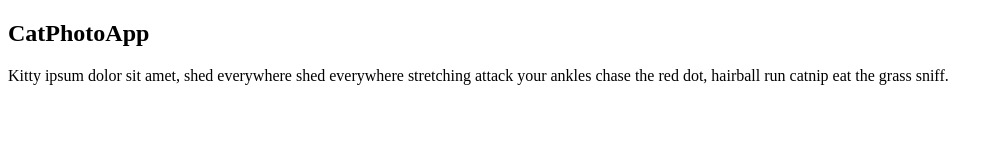
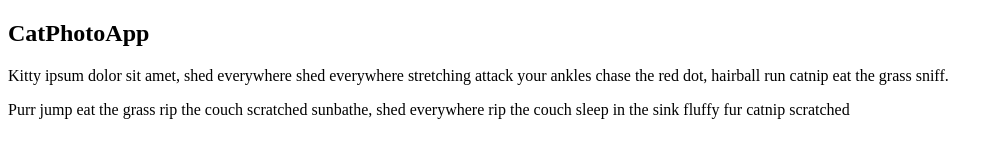
Before and after one commit to anujmaurya-cedcoss/HTML-Task, a plain HTML site: page index.html in a window 1280 px wide. Shown: the whole page, without its empty margins (0-1000 px from the left). Drawn offline with Linux system fonts and the light colour scheme.

Commit message:
Introduction to HTML5 Elements

```diff
--- a/index.html
+++ b/index.html
@@ -8,10 +8,16 @@
   </head>
   <body>
     <h2>CatPhotoApp</h2>
-    <p>
-      Kitty ipsum dolor sit amet, shed everywhere shed everywhere stretching
-      attack your ankles chase the red dot, hairball run catnip eat the grass
-      sniff.
-    </p>
+    <main>
+      <p>
+        Kitty ipsum dolor sit amet, shed everywhere shed everywhere stretching
+        attack your ankles chase the red dot, hairball run catnip eat the grass
+        sniff.
+      </p>
+      <p>
+        Purr jump eat the grass rip the couch scratched sunbathe, shed
+        everywhere rip the couch sleep in the sink fluffy fur catnip scratched
+      </p>
+    </main>
   </body>
 </html>
```
